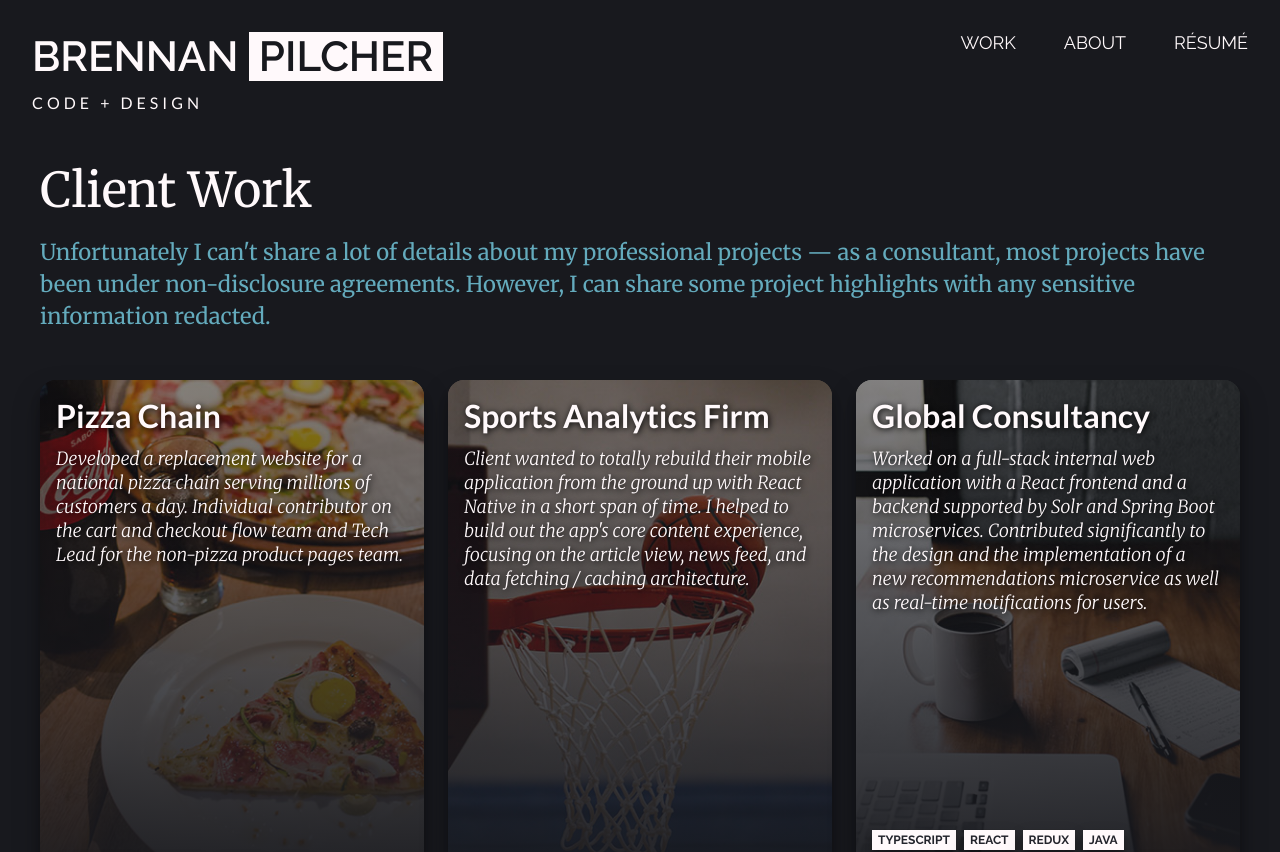
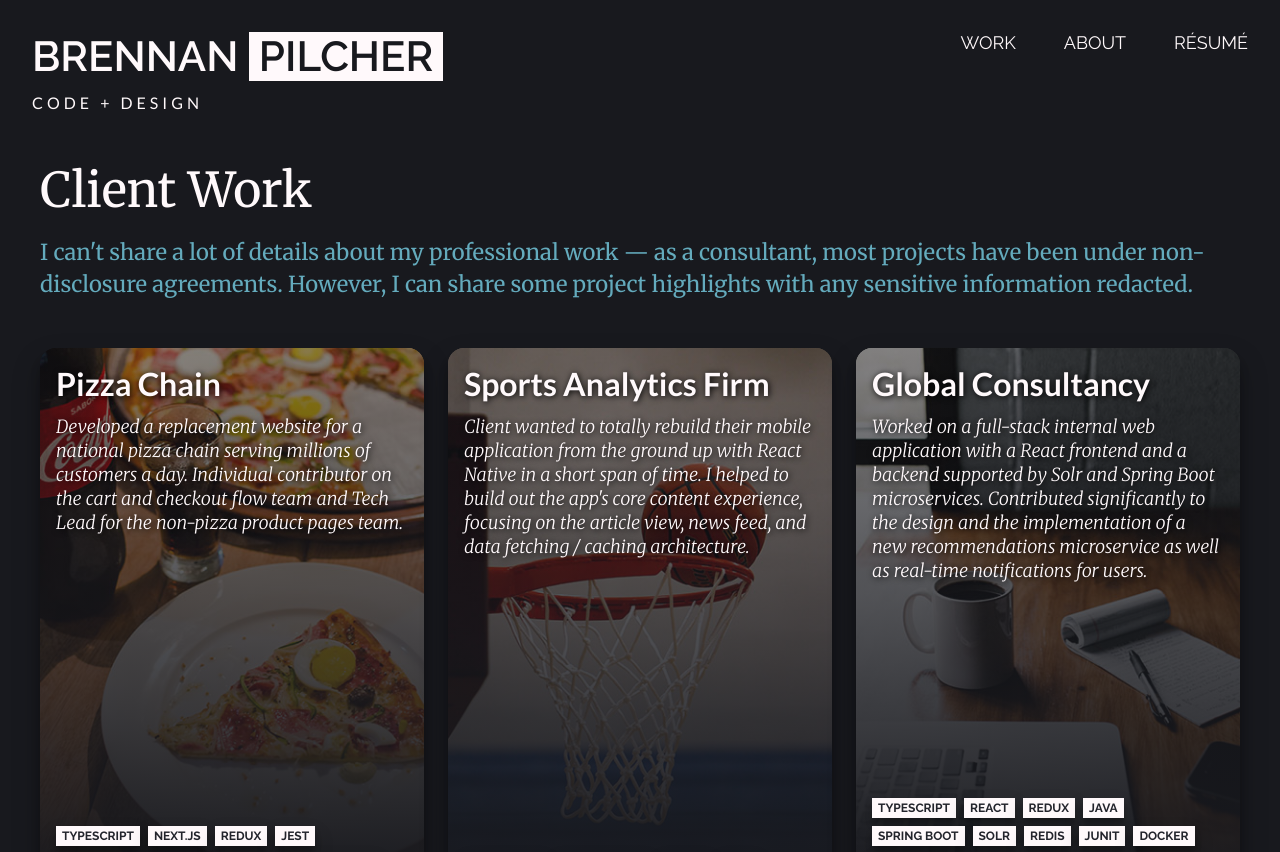
Before and after one commit to brennan-pilcher/brennan-pilcher.github.io, a React (Create React App) app: page /work in a window 1280 px wide. Shown: the top 852 px of the page. Built offline with nearby package versions, Linux system fonts and the light colour scheme.

Commit message:
Tweak some wording on the work and about pages

```diff
--- a/src/pages/about/About.tsx
+++ b/src/pages/about/About.tsx
@@ -27,7 +27,7 @@ const About = () => {
               },
               {
                 type: 'text',
-                text: "For the last four and a half years I have been working as a software development consultant for Thoughtworks, working on a variety of different projects for organizations and on teams of all sizes. In addition to contributing as a developer, I've also played the tech lead role several times and enjoy utilizing my non-technical skills to help facilitate effective collaboration within and between teams."
+                text: "For the last four and a half years I have been working as a software development consultant for Thoughtworks, working on a variety of different projects for organizations and on teams of all sizes. In addition to contributing as a developer, I've also played the Tech Lead role several times and enjoy utilizing my non-technical skills to help facilitate effective collaboration within and between teams."
               },
               {
                 type: 'text',
--- a/src/pages/work/Work.tsx
+++ b/src/pages/work/Work.tsx
@@ -13,7 +13,7 @@ const Work = () => {
         </div>
         <div className='work-summary'>
           <span>
-            Unfortunately I can't share a lot of details about my professional projects — as a consultant, most projects have been under non-disclosure agreements. However, I can share some project highlights with any sensitive information redacted.
+            I can't share a lot of details about my professional work — as a consultant, most projects have been under non-disclosure agreements. However, I can share some project highlights with any sensitive information redacted.
           </span>
         </div>
         <div className='projects'>
@@ -32,7 +32,7 @@ const Work = () => {
           <ProjectPanel
             title={'Global Consultancy'}
             description={"Worked on a full-stack internal web application with a React frontend and a backend supported by Solr and Spring Boot microservices. Contributed significantly to the design and the implementation of a new recommendations microservice as well as real-time notifications for users."}
-            tags={['typescript', 'react', 'redux', 'java', 'spring boot', 'solr', 'redis','junit', 'docker', 'kubernetes']}
+            tags={['typescript', 'react', 'redux', 'java', 'spring boot', 'solr', 'redis', 'junit', 'docker', 'kubernetes']}
             imageSrc={'./assets/consultancy-portrait.jpg'}
           />
           <ProjectPanel
```
